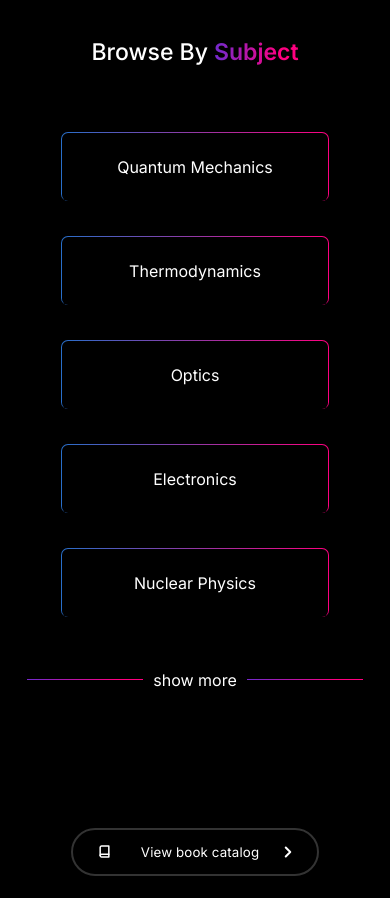
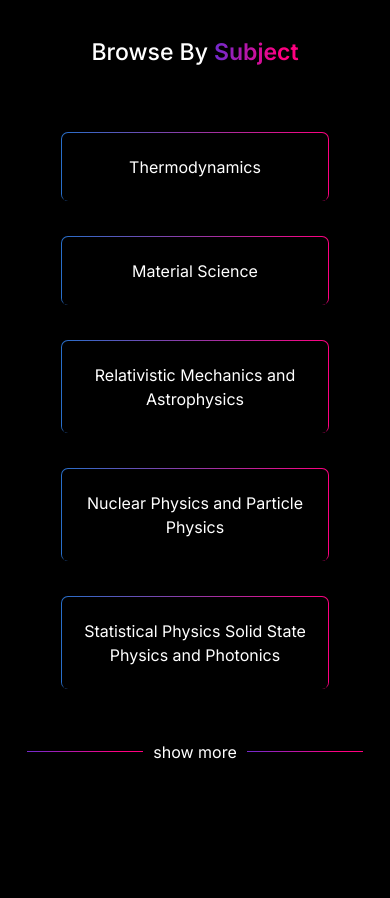
Before and after one commit to FarisPalayi/phybooks, a Next.js app: page / in a window 390 px wide. Shown: the part 1380-2278 px from the top of the page. Built offline with nearby package versions, Linux system fonts and the light colour scheme.

Commit message:
responsive subjects section

```diff
--- a/src/app/components/home/Subject.js
+++ b/src/app/components/home/Subject.js
@@ -1,14 +1,10 @@
 import styles from "../../styles/components/Subject.module.scss";
 import LinkCell from "../shared/LinkCell";
+import { getBookTitles } from "@/app/lib/utils";
+import { textbooks } from "@/app/lib/data";
 
 export default function Subject() {
-  const subjects = [
-    "Quantum Mechanics",
-    "Thermodynamics",
-    "Optics",
-    "Electronics",
-    "Nuclear Physics",
-  ];
+  const bookTitles = getBookTitles(textbooks);
 
   return (
     <section className={styles.subject} id="subject">
@@ -16,7 +12,7 @@ export default function Subject() {
         Browse by <span>Subject</span>
       </h2>
       <div className={styles.subject__grid}>
-        {subjects.map((sub, i) => (
+        {bookTitles.map((sub, i) => (
           <LinkCell link="/books" key={i} text={sub} variant="Secondary" />
         ))}
       </div>
--- a/src/app/lib/utils.js
+++ b/src/app/lib/utils.js
@@ -8,6 +8,10 @@ function getBooksBySemester(books, semester) {
 
 function getBooksBySubject(books, subject) {
   return books.filter((book) => book.subject.includes(subject));
+}
+
+function getBookTitles(books) {
+  return books.map((book) => book.title);
 }
 
 function title() {
@@ -21,8 +25,4 @@ function sortBookByTitle() {
 String.prototype.title = title; // monkey patching
 Array.prototype.sortBooksByTitle = sortBookByTitle; // monkey patching
 
-export {
-  setCharLimit,
-  getBooksBySemester,
-  getBooksBySubject,
-};
+export { setCharLimit, getBooksBySemester, getBooksBySubject, getBookTitles };
--- a/src/app/styles/components/LinkCell.module.scss
+++ b/src/app/styles/components/LinkCell.module.scss
@@ -43,5 +43,9 @@
         $grad-dir: 90deg
       );
     }
+
+    @include desktop {
+      width: fit-content;
+    }
   }
 }
--- a/src/app/styles/components/SemesterGrid.module.scss
+++ b/src/app/styles/components/SemesterGrid.module.scss
@@ -17,7 +17,7 @@
 .semester__grid {
   display: grid;
   grid-template-columns: repeat(2, 1fr);
-  //* grid-template-columns: repeat(auto-fit, minmax(rem(145), 1fr));
+  // grid-template-columns: repeat(auto-fit, minmax(rem(145), 1fr));
 
   gap: rem(24);
   grid-auto-rows: max-content;
--- a/src/app/styles/components/Subject.module.scss
+++ b/src/app/styles/components/Subject.module.scss
@@ -1,6 +1,9 @@
 @use "../abstracts/" as *;
 
 .subject {
+  @include tablet {
+    padding-inline: min(rem(158), 10vw);
+  }
 }
 
 .subject__title {
@@ -17,6 +20,13 @@
   font-size: rem(16);
   word-wrap: break-word;
   isolation: isolate;
+
+  @include desktop {
+    flex-direction: row;
+    flex-wrap: wrap;
+    gap: rem(24);
+    justify-content: center;
+  }
 }
 
 .showMore {
```
